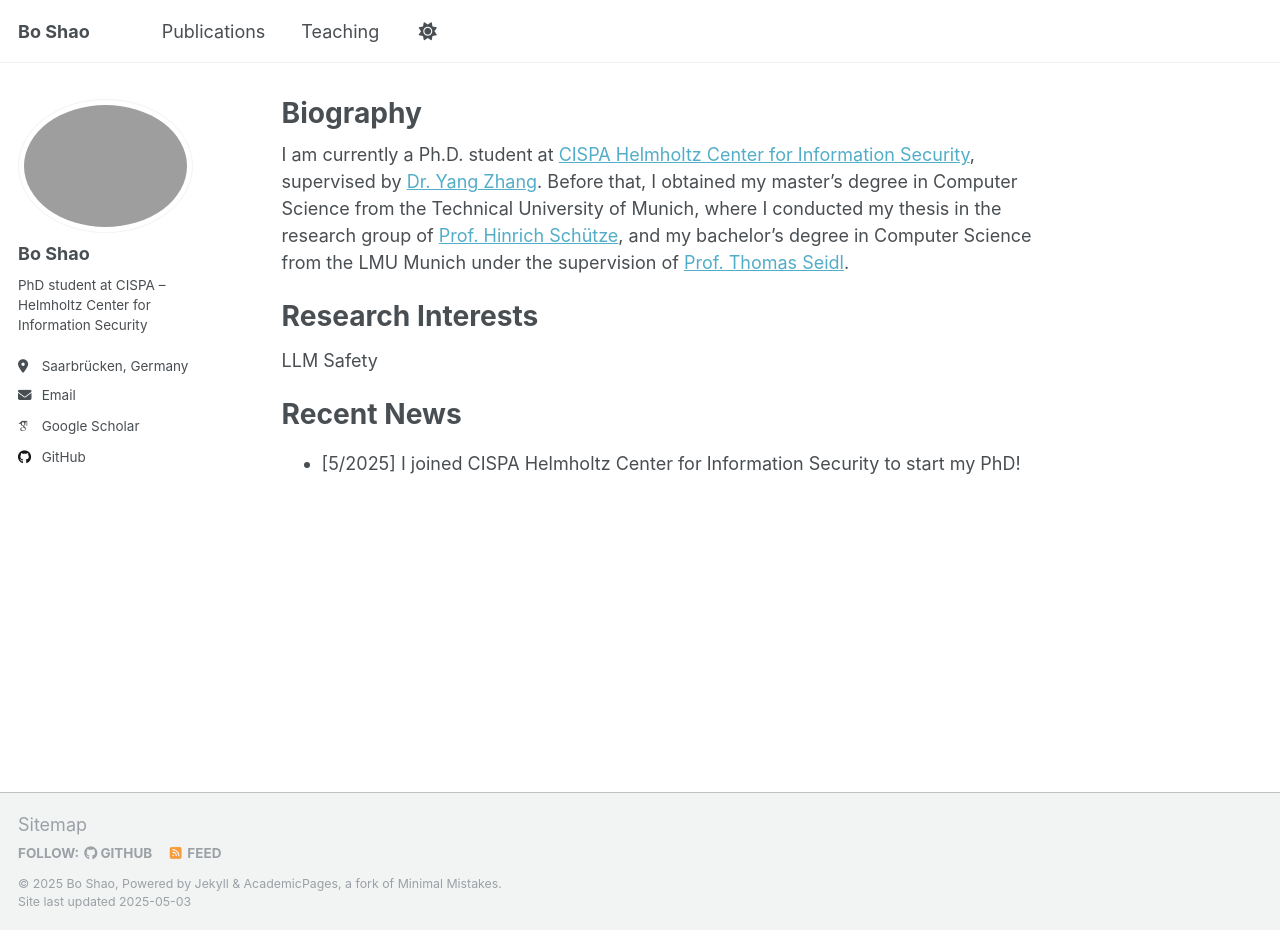
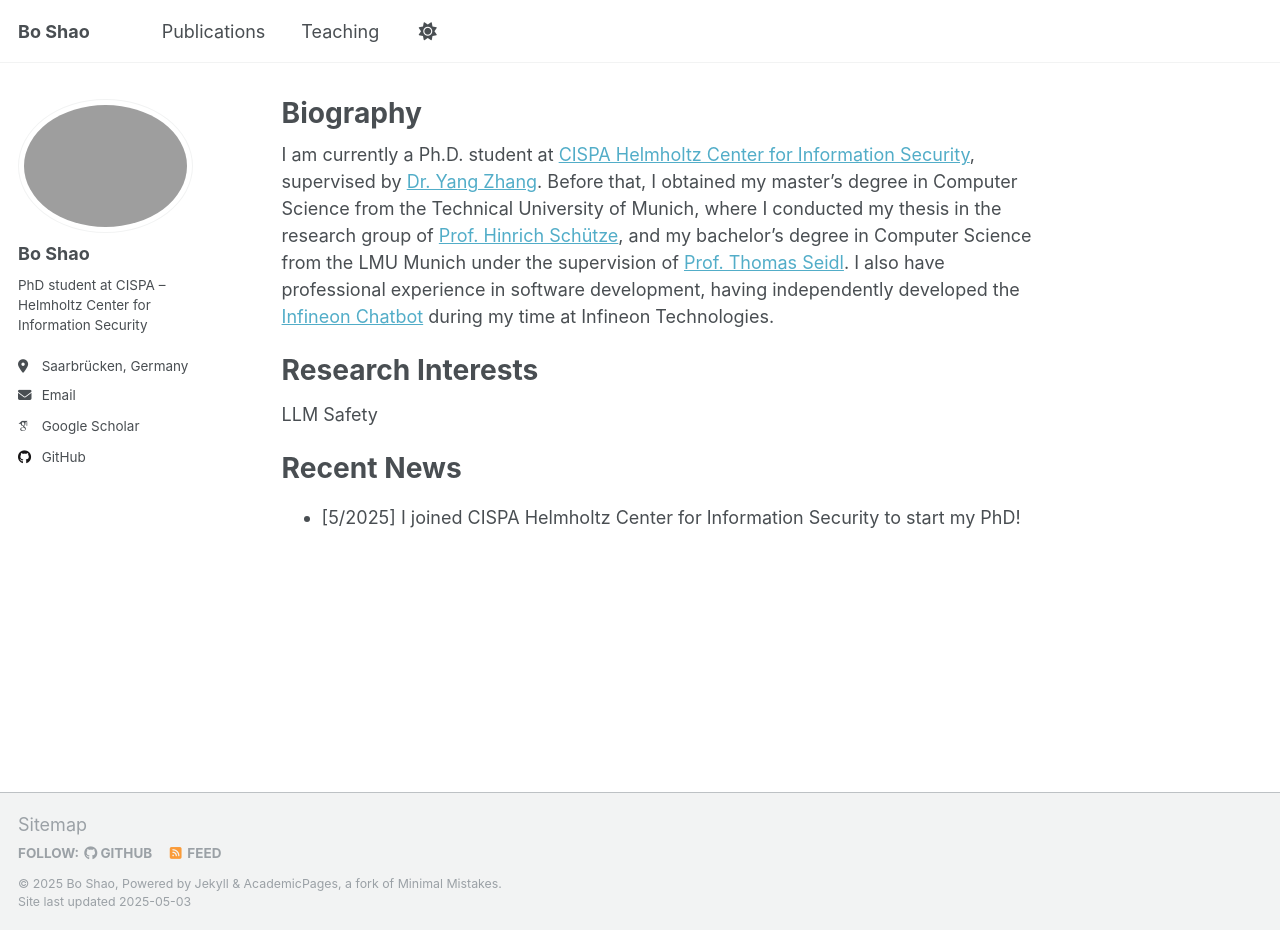
Before and after one commit to bosh-x/bosh-x.github.io, a Jekyll site: the page built from _pages/about.md, in a window 1280 px wide and 930 px high. Built offline with Jekyll 4.4.1, drawn with Linux system fonts in a browser that asks for light colours; some web fonts are replaced.

Commit message:
Update about.md

```diff
--- a/_pages/about.md
+++ b/_pages/about.md
@@ -7,7 +7,7 @@ redirect_from:
   - /about.html
 ---
 
-I am currently a Ph.D. student at [CISPA Helmholtz Center for Information Security](https://cispa.de), supervised by [Dr. Yang Zhang](https://yangzhangalmo.github.io/). Before that, I obtained my master’s degree in Computer Science from the Technical University of Munich, where I conducted my thesis in the research group of [Prof. Hinrich Schütze](https://scholar.google.com/citations?user=qIL9dWUAAAAJ&hl=en), and my bachelor’s degree in Computer Science from the LMU Munich under the supervision of [Prof. Thomas Seidl](https://www.dbs.ifi.lmu.de/cms/personen/professoren/seidl/index.html).
+I am currently a Ph.D. student at [CISPA Helmholtz Center for Information Security](https://cispa.de), supervised by [Dr. Yang Zhang](https://yangzhangalmo.github.io/). Before that, I obtained my master’s degree in Computer Science from the Technical University of Munich, where I conducted my thesis in the research group of [Prof. Hinrich Schütze](https://scholar.google.com/citations?user=qIL9dWUAAAAJ&hl=en), and my bachelor’s degree in Computer Science from the LMU Munich under the supervision of [Prof. Thomas Seidl](https://www.dbs.ifi.lmu.de/cms/personen/professoren/seidl/index.html). I also have professional experience in software development, having independently developed the [Infineon Chatbot](https://chatbot.infineon.com/) during my time at Infineon Technologies.
 
 Research Interests
 ======
```
